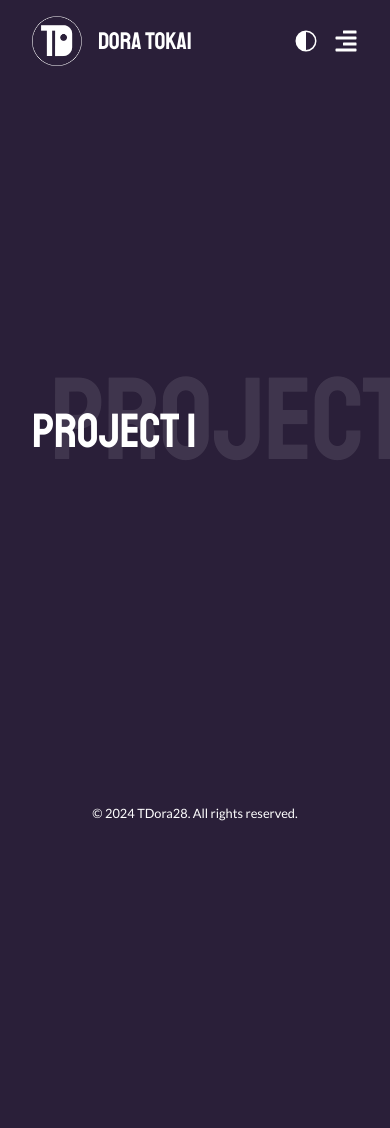
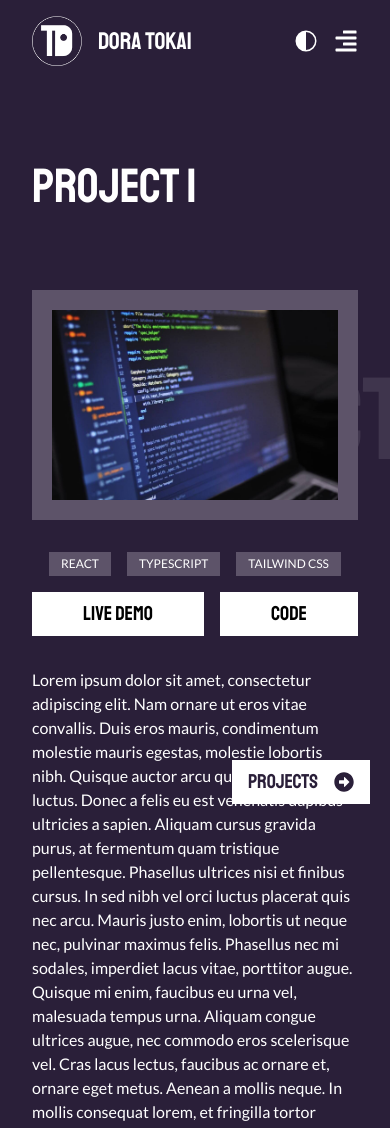
Before and after one commit to tdora28/portfolio, a Next.js app: page /work/1 in a window 390 px wide. Shown: the top 1128 px of the page. Before the commit the page ends 844 px from the top, so only its background shows below. Built offline with nearby package versions, Linux system fonts and the light colour scheme.

Commit message:
Add single project page

```diff
--- a/src/app/globals.css
+++ b/src/app/globals.css
@@ -4,6 +4,7 @@
 
 :root {
   --bg-color: #2a1f39;
+  --side-color: #5d5369;
 }
 /* If I want to implement light/dark mode: @media (prefers-color-scheme: dark) {} */
 
@@ -39,6 +40,12 @@ p {
 
 .clr-dark {
   color: var(--bg-color);
+}
+.bg-dark {
+  background-color: var(--bg-color);
+}
+.bg-side {
+  background-color: var(--side-color);
 }
 
 .move-up {
--- a/src/app/work/[id]/page.tsx
+++ b/src/app/work/[id]/page.tsx
@@ -5,6 +5,8 @@ import { fontDisplay } from '@/utilities/font';
 import { useParams } from 'next/navigation';
 import projects from '@/projects';
 import Link from 'next/link';
+import { FaArrowAltCircleRight } from 'react-icons/fa';
+import Image from 'next/image';
 
 const ProjectPage = () => {
   const params = useParams();
@@ -14,10 +16,11 @@ const ProjectPage = () => {
   if (!project) {
     return (
       <>
+        {/* Project Not Found */}
         <main className="container">
           <h2 className={`${fontDisplay} text-5xl sm:text-6xl py-20`}>Project not found</h2>
           <p>
-            The project you are looking for does not exist. Please go back to the{' '}
+            The project you are looking for does not exist. Check out the{' '}
             <Link href="/work" className={`${fontDisplay} text-link`}>
               project showcase
             </Link>
@@ -33,9 +36,45 @@ const ProjectPage = () => {
 
   return (
     <>
-      <main className="container">
-        <h2 className={`${fontDisplay} text-5xl sm:text-6xl py-20`}>{project!.title}</h2>
+      {/* Project Page */}
+      <main className="container py-20">
+        {/* Title */}
+        <h2 className={`${fontDisplay} text-5xl sm:text-6xl pb-20`}>{project.title}</h2>
+        {/* Image */}
+        <div className="p-5 bg-side">
+          <Image src={project.imageUrl} alt={project.title} width={800} height={500} />
+        </div>
+        <div className="flex gap-4 flex-wrap md:flex-nowrap justify-center md:justify-between md:items-center text-center py-8">
+          {/* Labels */}
+          <div className="flex gap-4">
+            {project.labels.map((label) => (
+              <span key={label} className="flex justify-center items-center bg-side text-white text-xs uppercase py-1 px-3">
+                {label}
+              </span>
+            ))}
+          </div>
+          {/* Buttons */}
+          <div className={`${fontDisplay} flex gap-4 text-xl w-full md:w-auto`}>
+            <Link href={project.liveDemoUrl} className="bg-white text-black py-2 px-4 grow">
+              Live demo
+            </Link>
+            <Link href={project.codeUrl} className="bg-white text-black py-2 px-4 grow">
+              Code
+            </Link>
+          </div>
+        </div>
+        {/* Long description */}
+        <div>
+          {project.longDesc.map((desc, index) => (
+            <p key={`${index}-${desc.slice(0, 5)}`}>{desc}</p>
+          ))}
+        </div>
       </main>
+
+      {/* Back button */}
+      <button className={`${fontDisplay} px-4 py-2 bg-white text-xl clr-dark fixed bottom-10 right-5 flex items-center gap-4`}>
+        Projects <FaArrowAltCircleRight />
+      </button>
 
       {/* Decorative text in the background */}
       <div className={`${fontDisplay} fixed top-[50%] translate-y-[-50%] right-[-5vw] z-[-1] text-[30vw] opacity-10`}>Project</div>
--- a/src/app/work/page.tsx
+++ b/src/app/work/page.tsx
@@ -4,7 +4,6 @@ import ProjectCard from '@/components/ProjectCard';
 import projects from '@/projects';
 
 const WorkPage = () => {
-  console.log(projects);
   return (
     <>
       <main className="container">
@@ -14,7 +13,7 @@ const WorkPage = () => {
         {/* imageUrl, title, description, liveDemoUrl, codeUrl */}
         <section className="flex flex-wrap justify-evenly gap-10">
           {projects.map((project) => (
-            <ProjectCard key={project.id} id={project.id} imageUrl={project.imageUrl} title={project.title} description={project.description} liveDemoUrl={project.liveDemoUrl} codeUrl={project.codeUrl} />
+            <ProjectCard key={project.id} {...project} />
           ))}
         </section>
       </main>
--- a/src/projects.ts
+++ b/src/projects.ts
@@ -8,46 +8,63 @@ const projects: ProjectType[] = [
     description: 'Lorem ipsum dolor sit amet, consectetur adipiscing elit. Nullam vehicula, purus nec lacinia fermentum, nunc nunc ultricies turpis, vel volutpat diam justo eu purus.',
     liveDemoUrl: 'https://github.com/tdora28/',
     codeUrl: 'https://github.com/tdora28/',
+    labels: ['React', 'TypeScript', 'Tailwind CSS'],
+    longDesc: [
+      'Lorem ipsum dolor sit amet, consectetur adipiscing elit. Nam ornare ut eros vitae convallis. Duis eros mauris, condimentum molestie mauris egestas, molestie lobortis nibh. Quisque auctor arcu quis nisi lacinia luctus. Donec a felis eu est venenatis dapibus ultricies a sapien. Aliquam cursus gravida purus, at fermentum quam tristique pellentesque. Phasellus ultrices nisi et finibus cursus. In sed nibh vel orci luctus placerat quis nec arcu. Mauris justo enim, lobortis ut neque nec, pulvinar maximus felis. Phasellus nec mi sodales, imperdiet lacus vitae, porttitor augue. Quisque mi enim, faucibus eu urna vel, malesuada tempus urna. Aliquam congue ultrices augue, nec commodo eros scelerisque vel. Cras lacus lectus, faucibus ac ornare et, ornare eget metus. Aenean a mollis neque. In mollis consequat lorem, et fringilla tortor vulputate at. In vitae pellentesque justo.',
+      'Praesent tortor nibh, vestibulum fermentum consequat sed, cursus et arcu. Sed vel purus vitae enim varius volutpat. Duis a felis dictum, tempor diam sed, dictum eros. Donec eu quam ipsum. Suspendisse massa augue, luctus a massa non, blandit congue felis. Aenean efficitur elementum convallis. In hac habitasse platea dictumst. Cras sit amet eros at dui dapibus consectetur eu ac erat. Curabitur semper mauris vel turpis fermentum, nec dapibus erat efficitur. Proin lacus nibh, rhoncus vel ipsum id, pretium tincidunt diam. Morbi sed fringilla nunc. Pellentesque arcu libero, posuere eget commodo non, dignissim volutpat enim. Fusce finibus urna a leo accumsan tincidunt.',
+    ],
   },
   {
     id: 2,
     imageUrl: '/example-project.jpg',
-    title: 'Example Project',
+    title: 'Project 2',
     description: 'Lorem ipsum dolor sit amet, consectetur adipiscing elit. Nullam vehicula, purus nec lacinia fermentum, nunc nunc ultricies turpis, vel volutpat diam justo eu purus.',
     liveDemoUrl: 'https://github.com/tdora28/',
     codeUrl: 'https://github.com/tdora28/',
+    labels: ['React', 'TypeScript', 'Tailwind CSS'],
+    longDesc: [
+      'Lorem ipsum dolor sit amet, consectetur adipiscing elit. Nam ornare ut eros vitae convallis. Duis eros mauris, condimentum molestie mauris egestas, molestie lobortis nibh. Quisque auctor arcu quis nisi lacinia luctus. Donec a felis eu est venenatis dapibus ultricies a sapien. Aliquam cursus gravida purus, at fermentum quam tristique pellentesque. Phasellus ultrices nisi et finibus cursus. In sed nibh vel orci luctus placerat quis nec arcu. Mauris justo enim, lobortis ut neque nec, pulvinar maximus felis. Phasellus nec mi sodales, imperdiet lacus vitae, porttitor augue. Quisque mi enim, faucibus eu urna vel, malesuada tempus urna. Aliquam congue ultrices augue, nec commodo eros scelerisque vel. Cras lacus lectus, faucibus ac ornare et, ornare eget metus. Aenean a mollis neque. In mollis consequat lorem, et fringilla tortor vulputate at. In vitae pellentesque justo.',
+      'Praesent tortor nibh, vestibulum fermentum consequat sed, cursus et arcu. Sed vel purus vitae enim varius volutpat. Duis a felis dictum, tempor diam sed, dictum eros. Donec eu quam ipsum. Suspendisse massa augue, luctus a massa non, blandit congue felis. Aenean efficitur elementum convallis. In hac habitasse platea dictumst. Cras sit amet eros at dui dapibus consectetur eu ac erat. Curabitur semper mauris vel turpis fermentum, nec dapibus erat efficitur. Proin lacus nibh, rhoncus vel ipsum id, pretium tincidunt diam. Morbi sed fringilla nunc. Pellentesque arcu libero, posuere eget commodo non, dignissim volutpat enim. Fusce finibus urna a leo accumsan tincidunt.',
+    ],
   },
   {
     id: 3,
     imageUrl: '/example-project.jpg',
-    title: 'Example Project',
+    title: 'Project 3',
     description: 'Lorem ipsum dolor sit amet, consectetur adipiscing elit. Nullam vehicula, purus nec lacinia fermentum, nunc nunc ultricies turpis, vel volutpat diam justo eu purus.',
     liveDemoUrl: 'https://github.com/tdora28/',
     codeUrl: 'https://github.com/tdora28/',
+    labels: ['React', 'TypeScript', 'Tailwind CSS'],
+    longDesc: [
+      'Lorem ipsum dolor sit amet, consectetur adipiscing elit. Nam ornare ut eros vitae convallis. Duis eros mauris, condimentum molestie mauris egestas, molestie lobortis nibh. Quisque auctor arcu quis nisi lacinia luctus. Donec a felis eu est venenatis dapibus ultricies a sapien. Aliquam cursus gravida purus, at fermentum quam tristique pellentesque. Phasellus ultrices nisi et finibus cursus. In sed nibh vel orci luctus placerat quis nec arcu. Mauris justo enim, lobortis ut neque nec, pulvinar maximus felis. Phasellus nec mi sodales, imperdiet lacus vitae, porttitor augue. Quisque mi enim, faucibus eu urna vel, malesuada tempus urna. Aliquam congue ultrices augue, nec commodo eros scelerisque vel. Cras lacus lectus, faucibus ac ornare et, ornare eget metus. Aenean a mollis neque. In mollis consequat lorem, et fringilla tortor vulputate at. In vitae pellentesque justo.',
+      'Praesent tortor nibh, vestibulum fermentum consequat sed, cursus et arcu. Sed vel purus vitae enim varius volutpat. Duis a felis dictum, tempor diam sed, dictum eros. Donec eu quam ipsum. Suspendisse massa augue, luctus a massa non, blandit congue felis. Aenean efficitur elementum convallis. In hac habitasse platea dictumst. Cras sit amet eros at dui dapibus consectetur eu ac erat. Curabitur semper mauris vel turpis fermentum, nec dapibus erat efficitur. Proin lacus nibh, rhoncus vel ipsum id, pretium tincidunt diam. Morbi sed fringilla nunc. Pellentesque arcu libero, posuere eget commodo non, dignissim volutpat enim. Fusce finibus urna a leo accumsan tincidunt.',
+    ],
   },
   {
     id: 4,
     imageUrl: '/example-project.jpg',
-    title: 'Example Project',
+    title: 'Project 4',
     description: 'Lorem ipsum dolor sit amet, consectetur adipiscing elit. Nullam vehicula, purus nec lacinia fermentum, nunc nunc ultricies turpis, vel volutpat diam justo eu purus.',
     liveDemoUrl: 'https://github.com/tdora28/',
     codeUrl: 'https://github.com/tdora28/',
+    labels: ['React', 'TypeScript', 'Tailwind CSS'],
+    longDesc: [
+      'Lorem ipsum dolor sit amet, consectetur adipiscing elit. Nam ornare ut eros vitae convallis. Duis eros mauris, condimentum molestie mauris egestas, molestie lobortis nibh. Quisque auctor arcu quis nisi lacinia luctus. Donec a felis eu est venenatis dapibus ultricies a sapien. Aliquam cursus gravida purus, at fermentum quam tristique pellentesque. Phasellus ultrices nisi et finibus cursus. In sed nibh vel orci luctus placerat quis nec arcu. Mauris justo enim, lobortis ut neque nec, pulvinar maximus felis. Phasellus nec mi sodales, imperdiet lacus vitae, porttitor augue. Quisque mi enim, faucibus eu urna vel, malesuada tempus urna. Aliquam congue ultrices augue, nec commodo eros scelerisque vel. Cras lacus lectus, faucibus ac ornare et, ornare eget metus. Aenean a mollis neque. In mollis consequat lorem, et fringilla tortor vulputate at. In vitae pellentesque justo.',
+      'Praesent tortor nibh, vestibulum fermentum consequat sed, cursus et arcu. Sed vel purus vitae enim varius volutpat. Duis a felis dictum, tempor diam sed, dictum eros. Donec eu quam ipsum. Suspendisse massa augue, luctus a massa non, blandit congue felis. Aenean efficitur elementum convallis. In hac habitasse platea dictumst. Cras sit amet eros at dui dapibus consectetur eu ac erat. Curabitur semper mauris vel turpis fermentum, nec dapibus erat efficitur. Proin lacus nibh, rhoncus vel ipsum id, pretium tincidunt diam. Morbi sed fringilla nunc. Pellentesque arcu libero, posuere eget commodo non, dignissim volutpat enim. Fusce finibus urna a leo accumsan tincidunt.',
+    ],
   },
   {
     id: 5,
     imageUrl: '/example-project.jpg',
-    title: 'Example Project',
+    title: 'Project 5',
     description: 'Lorem ipsum dolor sit amet, consectetur adipiscing elit. Nullam vehicula, purus nec lacinia fermentum, nunc nunc ultricies turpis, vel volutpat diam justo eu purus.',
     liveDemoUrl: 'https://github.com/tdora28/',
     codeUrl: 'https://github.com/tdora28/',
-  },
-  {
-    id: 6,
-    imageUrl: '/example-project.jpg',
-    title: 'Example Project',
-    description: 'Lorem ipsum dolor sit amet, consectetur adipiscing elit. Nullam vehicula, purus nec lacinia fermentum, nunc nunc ultricies turpis, vel volutpat diam justo eu purus.',
-    liveDemoUrl: 'https://github.com/tdora28/',
-    codeUrl: 'https://github.com/tdora28/',
+    labels: ['React', 'TypeScript', 'Tailwind CSS'],
+    longDesc: [
+      'Lorem ipsum dolor sit amet, consectetur adipiscing elit. Nam ornare ut eros vitae convallis. Duis eros mauris, condimentum molestie mauris egestas, molestie lobortis nibh. Quisque auctor arcu quis nisi lacinia luctus. Donec a felis eu est venenatis dapibus ultricies a sapien. Aliquam cursus gravida purus, at fermentum quam tristique pellentesque. Phasellus ultrices nisi et finibus cursus. In sed nibh vel orci luctus placerat quis nec arcu. Mauris justo enim, lobortis ut neque nec, pulvinar maximus felis. Phasellus nec mi sodales, imperdiet lacus vitae, porttitor augue. Quisque mi enim, faucibus eu urna vel, malesuada tempus urna. Aliquam congue ultrices augue, nec commodo eros scelerisque vel. Cras lacus lectus, faucibus ac ornare et, ornare eget metus. Aenean a mollis neque. In mollis consequat lorem, et fringilla tortor vulputate at. In vitae pellentesque justo.',
+      'Praesent tortor nibh, vestibulum fermentum consequat sed, cursus et arcu. Sed vel purus vitae enim varius volutpat. Duis a felis dictum, tempor diam sed, dictum eros. Donec eu quam ipsum. Suspendisse massa augue, luctus a massa non, blandit congue felis. Aenean efficitur elementum convallis. In hac habitasse platea dictumst. Cras sit amet eros at dui dapibus consectetur eu ac erat. Curabitur semper mauris vel turpis fermentum, nec dapibus erat efficitur. Proin lacus nibh, rhoncus vel ipsum id, pretium tincidunt diam. Morbi sed fringilla nunc. Pellentesque arcu libero, posuere eget commodo non, dignissim volutpat enim. Fusce finibus urna a leo accumsan tincidunt.',
+    ],
   },
 ];
 
--- a/src/types.ts
+++ b/src/types.ts
@@ -5,4 +5,6 @@ export interface ProjectType {
   description: string;
   liveDemoUrl: string;
   codeUrl: string;
+  labels: string[];
+  longDesc: string[];
 }
```
Also changed, not shown: src/components/ProjectCard.tsx (+7 -7 lines).
